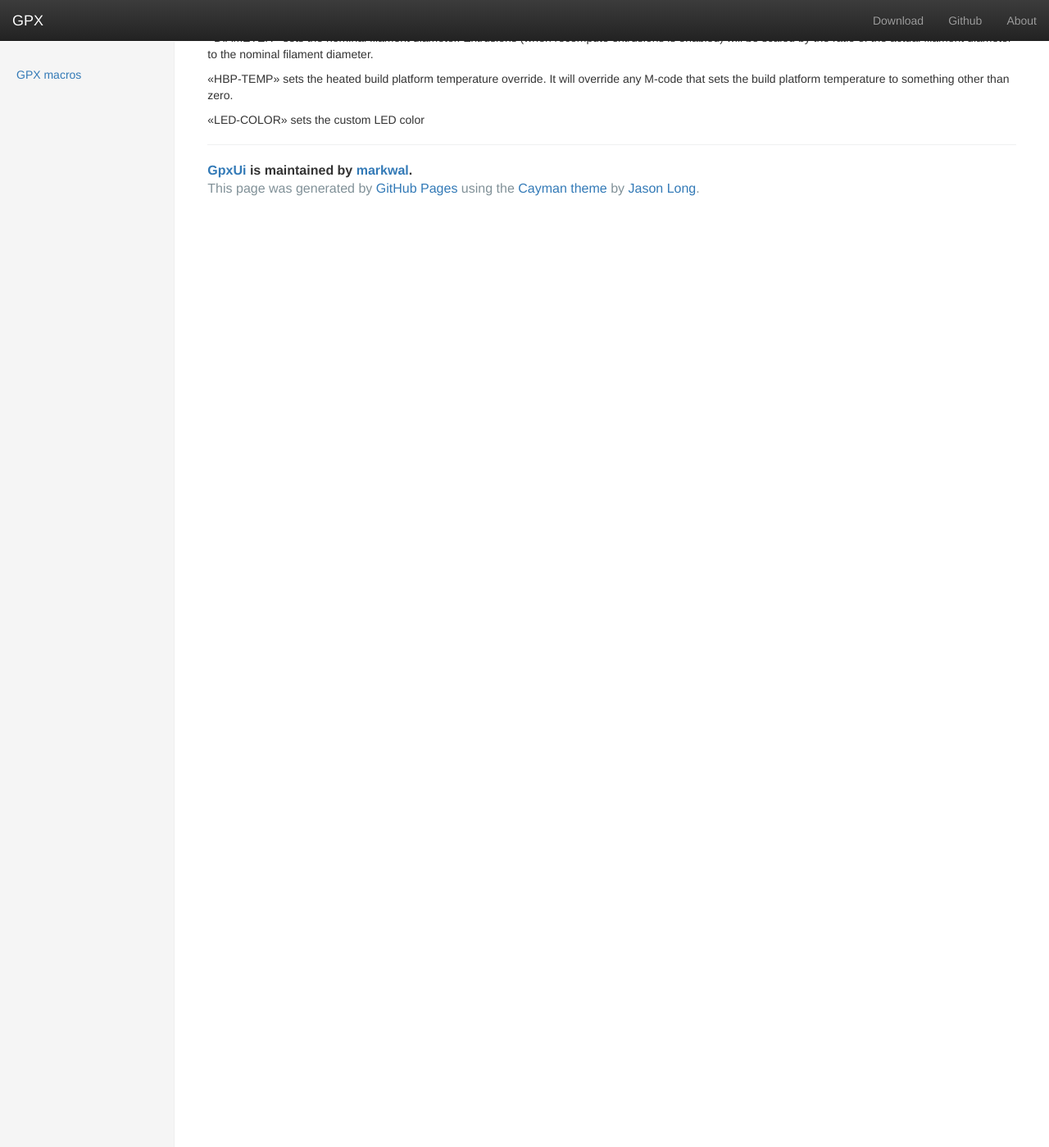
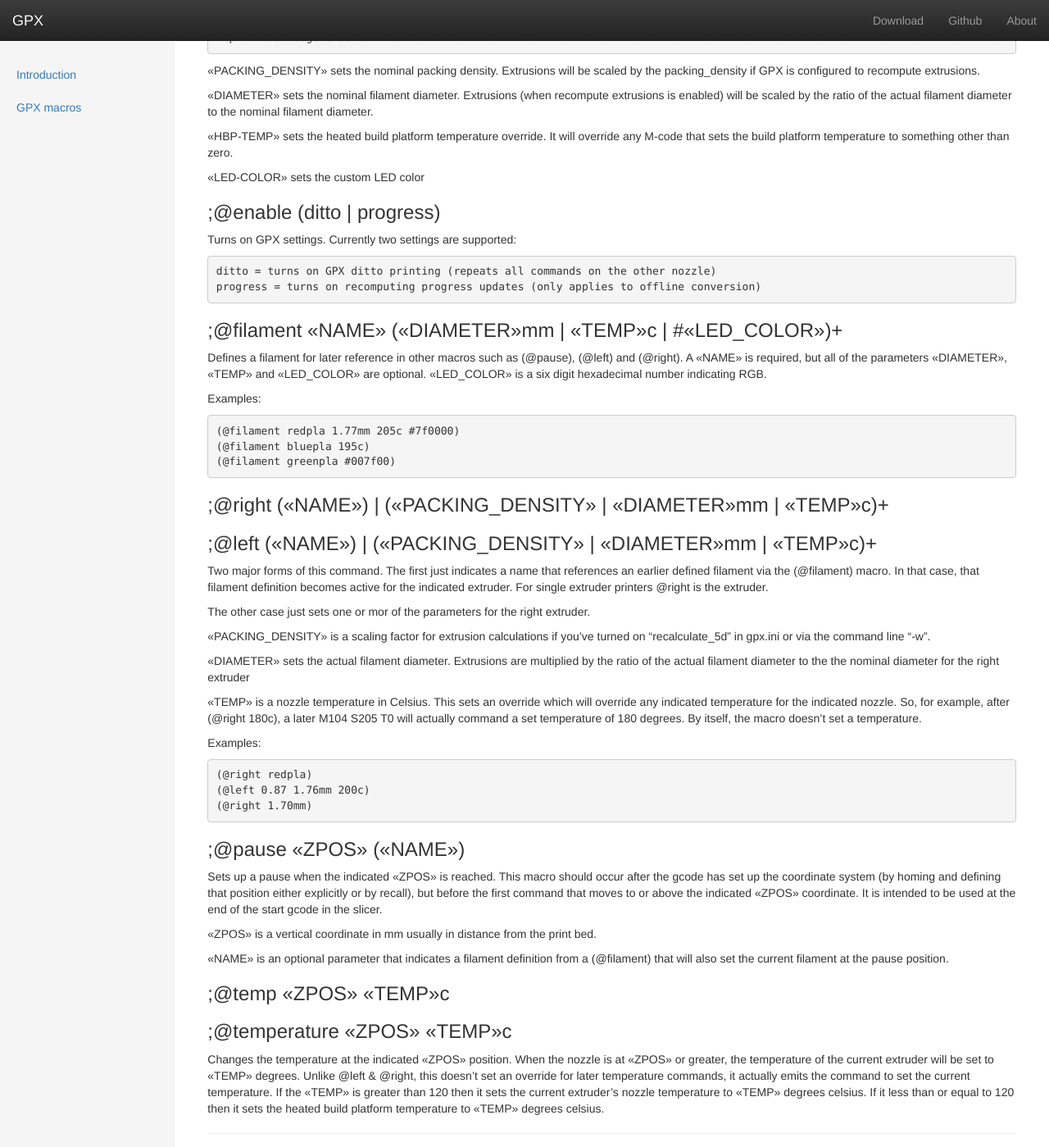
Before and after one commit to markwal/GpxUi, a Jekyll site: the page built from _docs/macros.md, in a window 1280 px wide and 1400 px high, scrolled down 1449 px. Shown: the whole window at 82% size. Built offline with Jekyll 4.4.1, drawn with Linux system fonts in a browser that asks for light colours; nearby versions of some CDN libraries; before the commit the page ends 1711 px from its top, so only the background shows below that; some of the changed text lies outside the part shown.

Commit message:
Added an intro and more macros

```diff
--- a/_docs/macros.md
+++ b/_docs/macros.md
@@ -9,7 +9,13 @@
 software will hopefully benignly ignore them. Each macro must be at the beginning
 of a comment and starts with the @ symbol.
 
-### (@load_eeprom_map)
+Macros can either be of the semicolon ";" or parenthetical "()" form. Some host
+and/or slicers strip one form of comment or the other. For example, OctoPrint
+strips all ";" comments, so I recommend using the parenthetical "()" style. The
+documentation below will show the headings with ";" so we can use the
+parenthesis to indicate optional parameters regex style.
+
+### ;@load\_eeprom_map
 
 Asks the bot what flavor and version of firmware is running. Looks for a
 built-in (in GPX) eeprom map that matches and selects it. Enables @eread/@ewrite
@@ -17,7 +23,7 @@
 
 As of this writing though, there is only one built-in eeprom map: Sailfish 7.7
 
-### (@eread <<EEPROMID>>)
+### ;@eread <<EEPROMID>>
 
 Looks up the EEPROMID in the current eeprom map, ask the bot to read that eeprom
 location and displays the result.
@@ -26,7 +32,7 @@
 
     (@eread T0_EXTRUDER_P_TERM)
 
-### (@ewrite <<EEPROMID>> <<VALUE>>)
+### ;@ewrite <<EEPROMID>> <<VALUE>>
 
 Writes the value to the location indicated by the EEPROMID.  The value can be a
 hex value indicated by starting with '#' (#1aff20), or a float (with a decimal
@@ -39,7 +45,7 @@
     (@ewrite LED_CUSTOM_COLOR_B #4a)
     (@ewrite MACHINE_NAME MrMachine)
 
-### (@eeprom <<NAME>> <<TYPENAME>> #<<HEX>> (<<LEN>>)
+### ;@eeprom <<NAME>> <<TYPENAME>> #<<HEX>> (<<LEN>>)
 
 Define your own eeprom mappings for use with eread/ewrite. The eeprom macro defines
 one eeprom mapping named <<NAME>> of type <<TYPENAME>> (B=byte, H=unsigned 16-bit integer,
@@ -51,7 +57,7 @@
     (@eeprom MACHINE_NAME s #22 16)
     (@eeprom MAX_ACCELERATION_AXIS_X H #17c)
 
-### (@printer (<<TYPE>> | <<PACKING_DENSITY>> | <<DIAMETER>>mm | <<HBP-TEMP>>c | #<<LED-COLOR>>))+
+### ;@printer (<<TYPE>> | <<PACKING_DENSITY>> | <<DIAMETER>>mm | <<HBP-TEMP>>c | #<<LED-COLOR>>)+
 
 Set the current machine_type as well as other machine configuration options. All
 of the parameters are optional and as many as you like can be included.
@@ -89,3 +95,76 @@
 any M-code that sets the build platform temperature to something other than zero.
 
 <<LED-COLOR>> sets the custom LED color
+
+### ;@enable (ditto | progress)
+
+Turns on GPX settings. Currently two settings are supported:
+
+    ditto = turns on GPX ditto printing (repeats all commands on the other nozzle)
+    progress = turns on recomputing progress updates (only applies to offline conversion)
+
+### ;@filament <<NAME>> (<<DIAMETER>>mm | <<TEMP>>c | #<<LED_COLOR>>)+
+
+Defines a filament for later reference in other macros such as (@pause), (@left)
+and (@right). A <<NAME>> is required, but all of the parameters <<DIAMETER>>,
+<<TEMP>> and <<LED_COLOR>> are optional.  <<LED_COLOR>> is a six digit
+hexadecimal number indicating RGB.
+
+Examples:
+
+    (@filament redpla 1.77mm 205c #7f0000)
+    (@filament bluepla 195c)
+    (@filament greenpla #007f00)
+
+### ;@right (<<NAME>>) | (<<PACKING_DENSITY>> | <<DIAMETER>>mm | <<TEMP>>c)+
+### ;@left (<<NAME>>) | (<<PACKING_DENSITY>> | <<DIAMETER>>mm | <<TEMP>>c)+
+
+Two major forms of this command. The first just indicates a name that references
+an earlier defined filament via the (@filament) macro. In that case, that
+filament definition becomes active for the indicated extruder. For single extruder
+printers @right is the extruder.
+
+The other case just sets one or mor of the parameters for the right extruder.
+
+<<PACKING_DENSITY>> is a scaling factor for extrusion calculations if you've
+turned on "recalculate_5d" in gpx.ini or via the command line "-w".
+
+<<DIAMETER>> sets the actual filament diameter. Extrusions are multiplied by the
+ratio of the actual filament diameter to the the nominal diameter for the right
+extruder
+
+<<TEMP>> is a nozzle temperature in Celsius. This sets an override which will
+override any indicated temperature for the indicated nozzle. So, for example,
+after (@right 180c), a later M104 S205 T0 will actually command a set
+temperature of 180 degrees. By itself, the macro doesn't set a temperature.
+
+Examples:
+
+    (@right redpla)
+    (@left 0.87 1.76mm 200c)
+    (@right 1.70mm)
+
+### ;@pause <<ZPOS>> (<<NAME>>)
+
+Sets up a pause when the indicated <<ZPOS>> is reached. This macro should occur
+after the gcode has set up the coordinate system (by homing and defining that
+position either explicitly or by recall), but before the first command that
+moves to or above the indicated <<ZPOS>> coordinate. It is intended to be used at
+the end of the start gcode in the slicer.
+
+<<ZPOS>> is a vertical coordinate in mm usually in distance from the print bed.
+
+<<NAME>> is an optional parameter that indicates a filament definition from a
+(@filament) that will also set the current filament at the pause position.
+
+### ;@temp <<ZPOS>> <<TEMP>>c
+### ;@temperature <<ZPOS>> <<TEMP>>c
+
+Changes the temperature at the indicated <<ZPOS>> position. When the nozzle is at
+<<ZPOS>> or greater, the temperature of the current extruder will be set to
+<<TEMP>> degrees. Unlike @left & @right, this doesn't set an override for later
+temperature commands, it actually emits the command to set the current
+temperature. If the <<TEMP>> is greater than 120 then it sets the current
+extruder's nozzle temperature to <<TEMP>> degrees celsius. If it less than or
+equal to 120 then it sets the heated build platform temperature to <<TEMP>>
+degrees celsius.
--- /dev/null
+++ b/_includes/image.html
@@ -0,0 +1,4 @@
+<figure class="img-responsive center-block">
+    <img src="{{ include.url }}" alt="{{ include.caption }}">
+    <figcaption align="bottom">{{ include.caption }}</figcaption>
+</figure>
```
Also changed, not shown: _docs/intro.md (added, +66 -0 lines), _docs/MBCookSquirrel.png (added), _docs/model_to_plastic.png (added), 1 other file.
